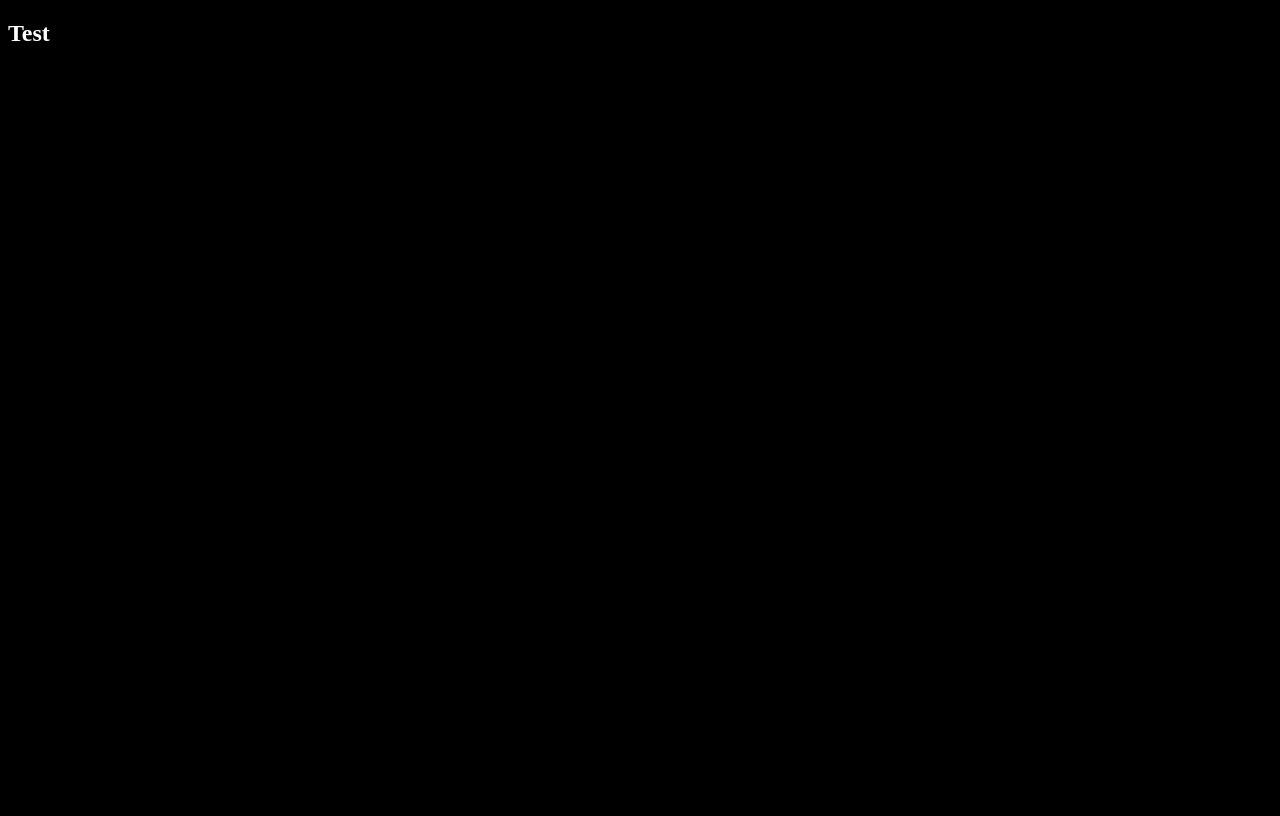
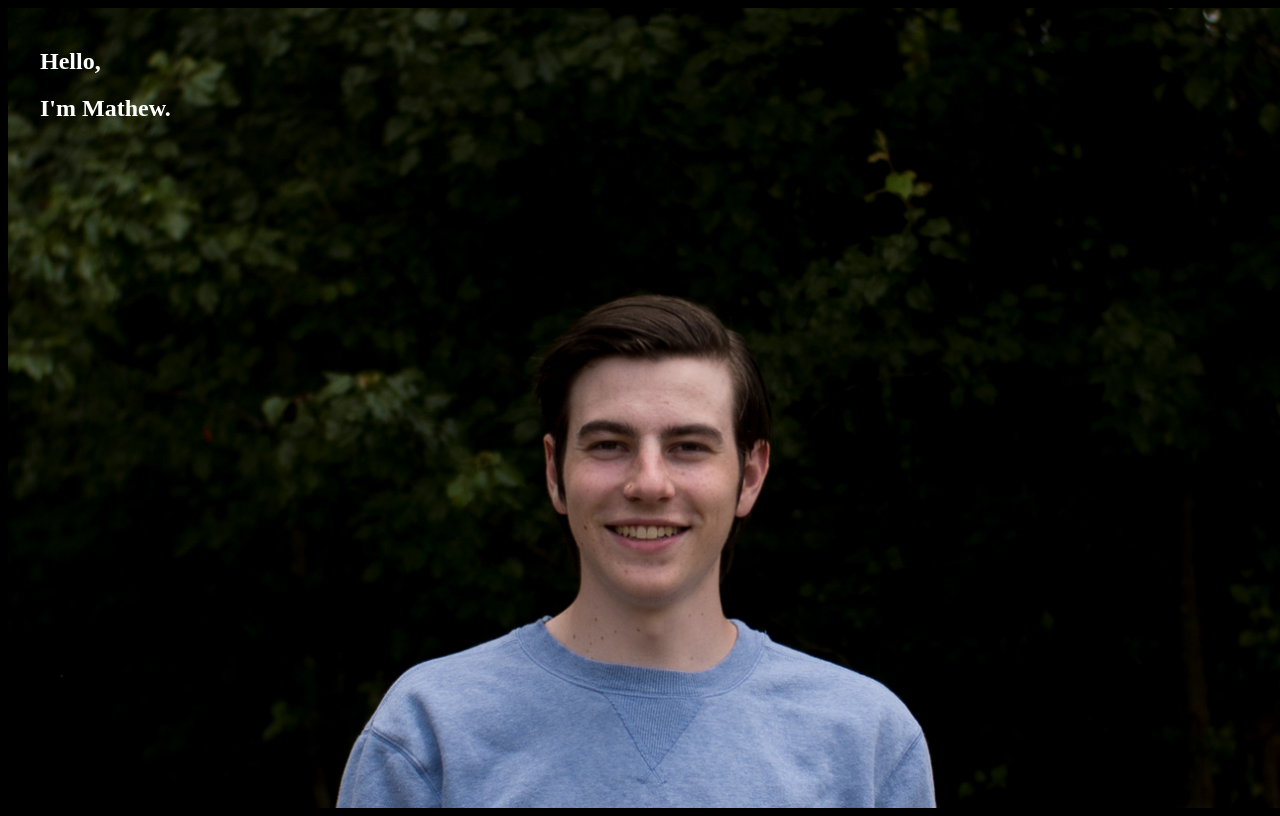
Before and after one commit to mjhult/personal-site, a React app: page / in a window 1280 px wide. Built offline with nearby package versions, Linux system fonts and the light colour scheme.

Commit message:
Added Parallax

```diff
--- a/src/App.tsx
+++ b/src/App.tsx
@@ -1,10 +1,21 @@
 import React from 'react';
 import { createRoot } from 'react-dom/client';
+import Parallax from './components/Parallax';
 import './styles/main.scss';
+import image from './images/mathew.png';
 
 const App = () => (
     <div className="MainContent">
-        <h1>Test</h1>
+        <Parallax background={image} contentClassName='ParallaxHeader' >
+            <div className="Text">
+                <h1>
+                    Hello,
+                </h1>
+                <h2>
+                    I'm Mathew.
+                </h2>
+            </div>
+        </Parallax>
     </div>
 );
 
--- a/src/components/Parallax.tsx
+++ b/src/components/Parallax.tsx
@@ -5,11 +5,12 @@ import '../styles/components/Parallax.scss';
 const Parallax: FC<{
     width?: string,
     height?: string,
-    background?: string,
+    background?: any,
+    contentClassName?: string,
     children?: any,
-}> = ({ width, height, background, children }) => (
-    <div className="Parallax" style={{ width: width || '100vw', height: height || '100vh', backgroundImage: `url(${background})` || '' }}>
-        <div className="ParallaxContent">
+}> = ({ width, height, background, contentClassName, children }) => (
+    <div className="Parallax" style={{ width: width || '100vw', height: height || '100vh', backgroundImage: `url(${background || ''})` }}>
+        <div className={ `ParallaxContent ${contentClassName || ''}` }>
             { children }
         </div>
     </div>
--- a/src/styles/components/Parallax.scss
+++ b/src/styles/components/Parallax.scss
@@ -1,8 +1,14 @@
 .Parallax {
-
-
+    display: flex;
+    background-attachment: fixed;
+    background-position: center;
+    background-repeat: no-repeat;
+    background-size: cover;
 
     .ParallaxContent {
-
+        position: relative;
+        margin: auto;
+        width: 95%;
+        height: 95%;
     }
 }
```
